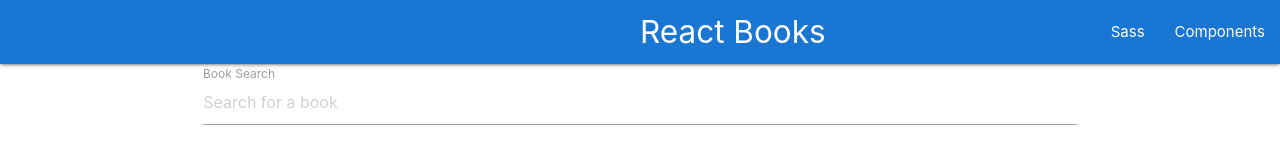
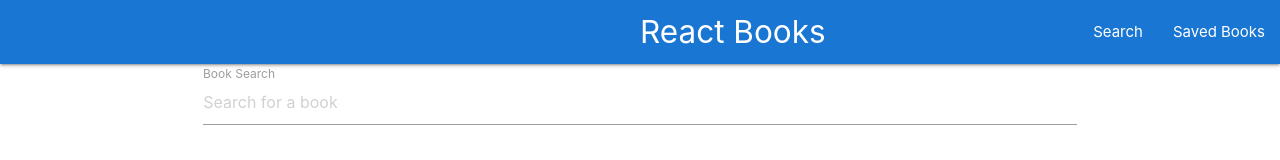
Before and after one commit to grossmi4/books-react, a React (Create React App) app in the folder client/: page / in a window 1280 px wide. Shown: the top 160 px of the page. Built offline with nearby package versions, Linux system fonts and the light colour scheme; no server answers.

Commit message:
search page working but ugly

```diff
--- a/client/src/components/Navbar.js
+++ b/client/src/components/Navbar.js
@@ -7,8 +7,8 @@ class Navbar extends React.Component {
         <div className="nav-wrapper blue darken-2">
           <a href="/" className="brand-logo">React Books</a>
           <ul id="nav-mobile" className="right hide-on-med-and-down">
-            <li><a href="/search/">Sass</a></li>
-            <li><a href="/saved/">Components</a></li>
+            <li><a href="/search/">Search</a></li>
+            <li><a href="/saved/">Saved Books</a></li>
           </ul>
         </div>
       </nav>
--- a/client/src/components/Search.js
+++ b/client/src/components/Search.js
@@ -8,6 +8,7 @@ const Search = props => {
             <div className="row">
               <div className="input-field col s12">
                 <input
+                  name="search"
                   placeholder="Search for a book"
                   id="book_search"
                   type="text"
--- a/client/src/pages/SearchPage.js
+++ b/client/src/pages/SearchPage.js
@@ -28,8 +28,10 @@ class searchPage extends React.Component {
 
   handleSubmit = event => {
     event.preventDefault();
+    console.log(this.state.search)
     API.getBook(this.state.search)
       .then(res => {
+        console.log(res.data)
         this.setState({
           books: res.data.items
         });
```
